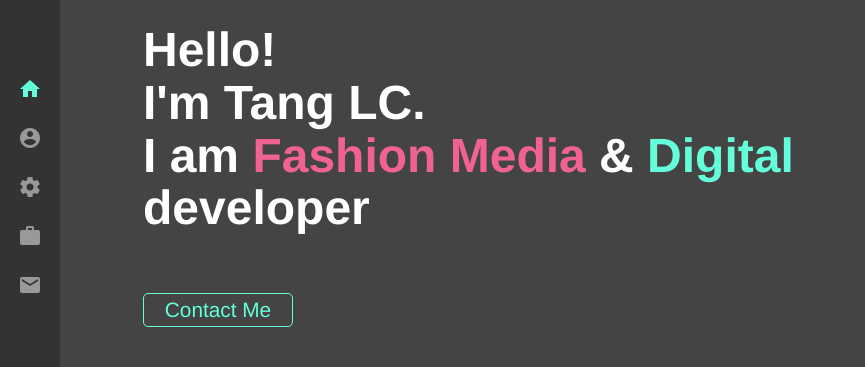
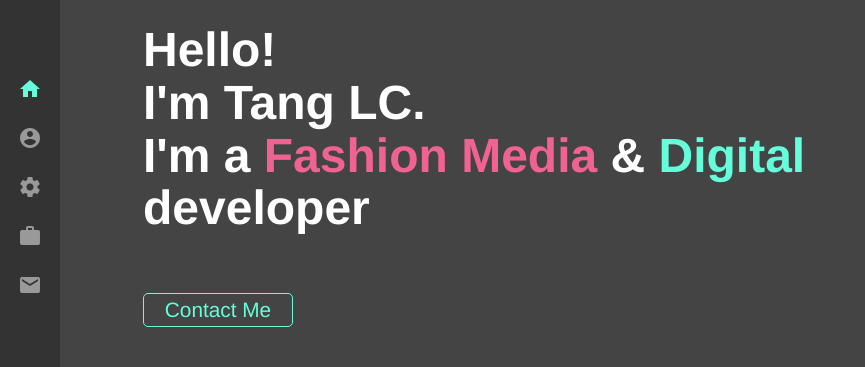
Before and after one commit to tanglokchun/AIDM7350, a plain HTML site: page AIDM7350_web/index.html in a window 1280 px wide. Shown: the part 72-439 px from the top of the page, without its empty margins (0-865 px from the left). Drawn offline with nearby package versions, Linux system fonts and the light colour scheme.

Commit message:
Update index.html

```diff
--- a/AIDM7350_web/index.html
+++ b/AIDM7350_web/index.html
@@ -28,7 +28,7 @@
 </nav>
 <section id="home">
   <div class="container">
-    <h1 class="welcome">Hello!<br>I'm Tang LC.<br> I am <span class="pink">Fashion Media</span> &amp; <span class="blue">Digital</span> <br> developer</h1>
+    <h1 class="welcome">Hello!<br>I'm Tang LC.<br> I'm a <span class="pink">Fashion Media</span> &amp; <span class="blue">Digital</span> <br> developer</h1>
     <a href="mailto:tang@lokchun.com.hk"><button class="scroll-page">Contact Me</button></a>
 
 	</div>
```
